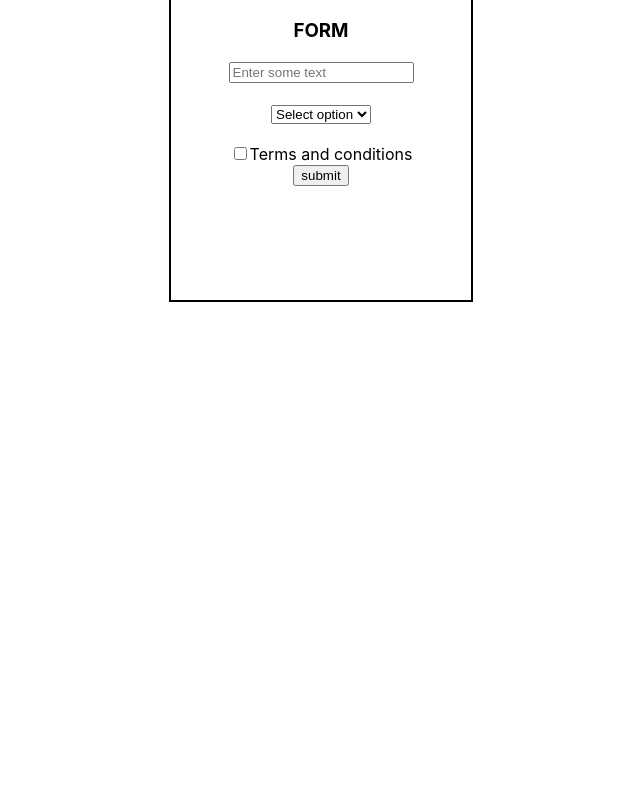
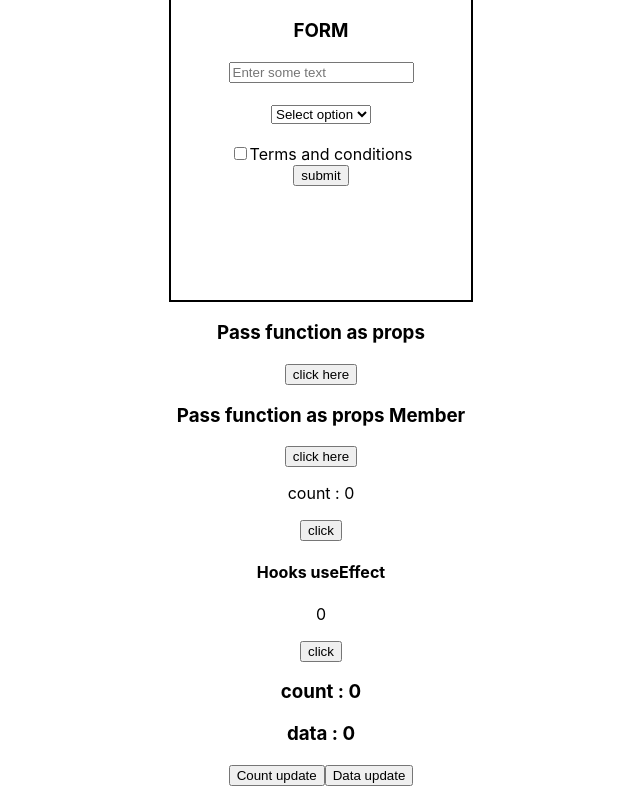
Before and after one commit to Nency-Rabadiya/react_demo, a React (Create React App) app in the folder react_demo/: page / in a window 1280 px wide. Shown: the part 467-1253 px from the top of the page, without its empty margins (319-959 px from the left). Before the commit the page ends 800 px from the top, so only its background shows below. Built offline with nearby package versions, Linux system fonts and the light colour scheme.

Commit message:
I learned about life cycle of react components , hooks .

```diff
--- a/react_demo/src/components/App.js
+++ b/react_demo/src/components/App.js
@@ -8,8 +8,19 @@ import PropsWithUseClass from './PropsWithUseClass.js';
 import GetInputboxValue from './GetInputboxValue.js'
 import HideAndShowElement from './HideAndShowElement.js';
 import FormCreation from './FormCreation.js';
+import PassFunctionAsProps from './PassFunctionAsProps.js';
+import PropsAsFunctionMember from './PropsAsFunctionMember.js';
+import LifeCycle from './LifeCycle.js';
+import HookUseEffect from './HookUseEffect.js';
+import HooksUseEffectWithProps from './HooksUseEffectWithProps.js';
+import React, { useState } from 'react';
 
 function App() {
+  const [data, setData] = useState(0);
+  const [count, setCount] = useState(0);
+  const getData = () => {
+    alert("clicked");
+  }
   return (
     <div className="App">
       <GreetWithFunction />
@@ -21,6 +32,13 @@ function App() {
       <GetInputboxValue />
       <HideAndShowElement />
       <FormCreation />
+      <PassFunctionAsProps data={getData} />
+      <PropsAsFunctionMember data={getData} />
+      <LifeCycle />
+      <HookUseEffect />
+      <HooksUseEffectWithProps data={count} count={count} />
+      <button onClick={() => setCount(count + 1)}>Count update</button>
+      <button onClick={() => setData(data + 1)}>Data update</button>
     </div>
   );
 }
--- /dev/null
+++ b/react_demo/src/components/HookUseEffect.js
@@ -0,0 +1,18 @@
+import React, { useEffect, useState } from 'react';
+
+const HookUseEffect = () => {
+  const [data, setData] = useState(0);
+  useEffect(() => {
+    alert("useEffect called");
+  })
+
+  return (
+    <>
+      <h4>Hooks useEffect</h4>
+      <p>{data}</p>
+      <button onClick={() => setData(data + 1)}>click</button>
+    </>
+  )
+}
+
+export default HookUseEffect;
--- /dev/null
+++ b/react_demo/src/components/HooksUseEffectWithProps.js
@@ -0,0 +1,15 @@
+import React, { useEffect } from 'react';
+
+const HooksUseEffectWithProps = (props) => {
+  useEffect(() => {
+    console.log("count is " + props.count);
+  }, [props.count])
+  return (
+    <>
+      <h3>count : {props.count} </h3>
+      <h3>data : {props.data} </h3>
+    </>
+  )
+}
+
+export default HooksUseEffectWithProps;
--- /dev/null
+++ b/react_demo/src/components/LifeCycle.js
@@ -0,0 +1,35 @@
+import React, { Component } from 'react';
+
+class LifeCycle extends Component {
+  constructor() {
+    super();
+    this.state = { count: 0 }
+  }
+
+  componentDidMount() {
+    console.log("componentDidMount");
+  }
+
+  componentDidUpdate(preProps, preState, snapShot) {
+    console.log("componentDidUpdate", preState);
+    if (this.state.count === preState.count) {
+      alert("same");
+    }
+  }
+
+  shouldComponentUpdate() {
+    console.log("shouldComponentUpdate");
+    return true;
+  }
+
+  render() {
+    console.log("render");
+    return (
+      <>
+        <p>count : {this.state.count}</p>
+        <button onClick={() => this.setState({ count: 1 })}>click</button>
+      </>
+    )
+  }
+}
+export default LifeCycle;
--- /dev/null
+++ b/react_demo/src/components/PassFunctionAsProps.js
@@ -0,0 +1,11 @@
+import React, { Fragment } from 'react';
+
+const PassFunctionAsProps = (props) => {
+  return (
+    <Fragment>
+      <h3>Pass function as props</h3>
+      <button onClick={props.data}>click here</button>
+    </Fragment>
+  )
+}
+export default PassFunctionAsProps;
--- /dev/null
+++ b/react_demo/src/components/PropsAsFunctionMember.js
@@ -0,0 +1,10 @@
+import React, { Fragment } from 'react';
+const PropsAsFunctionMember = (props) => {
+  return (
+    <Fragment>
+      <h3>Pass function as props Member</h3>
+      <button onClick={props.data}>click here</button>
+    </Fragment>
+  )
+}
+export default PropsAsFunctionMember;
```
